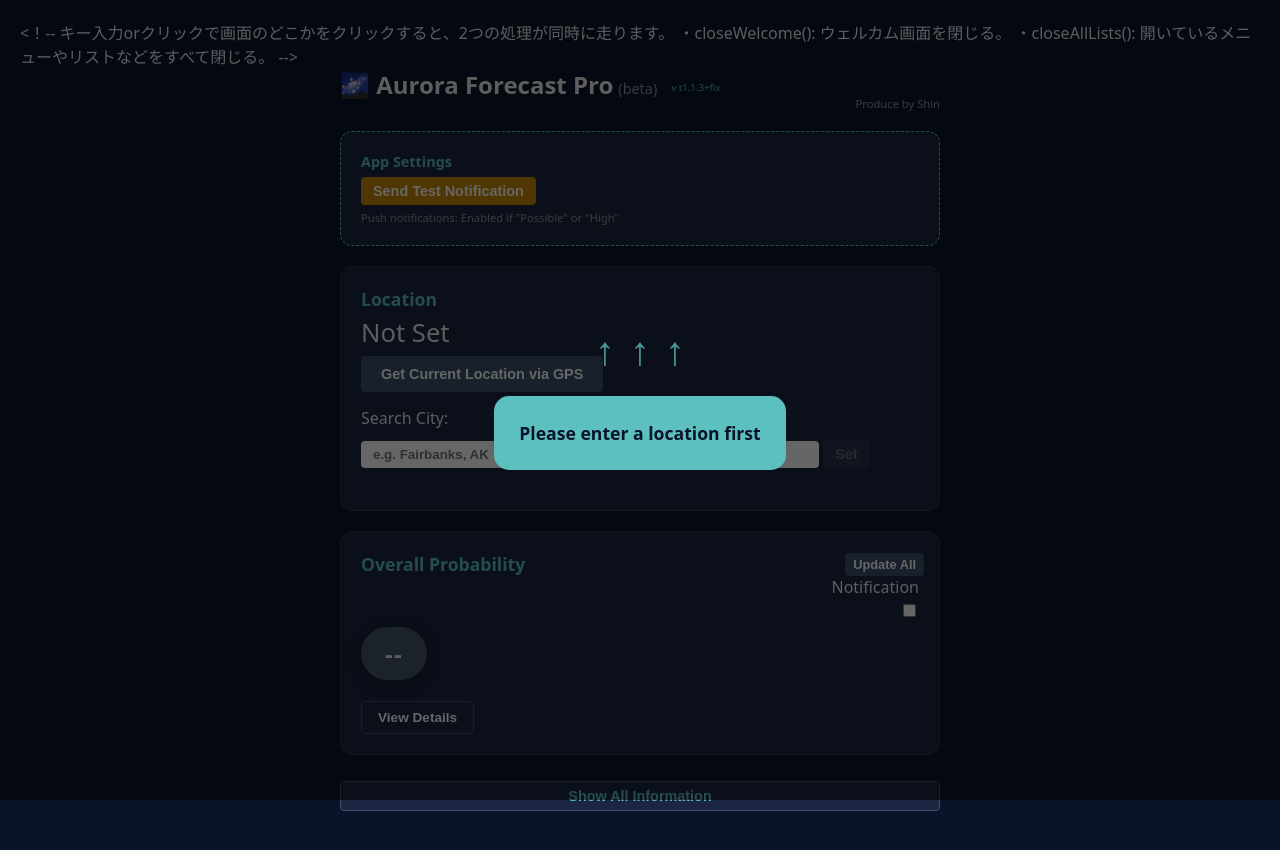
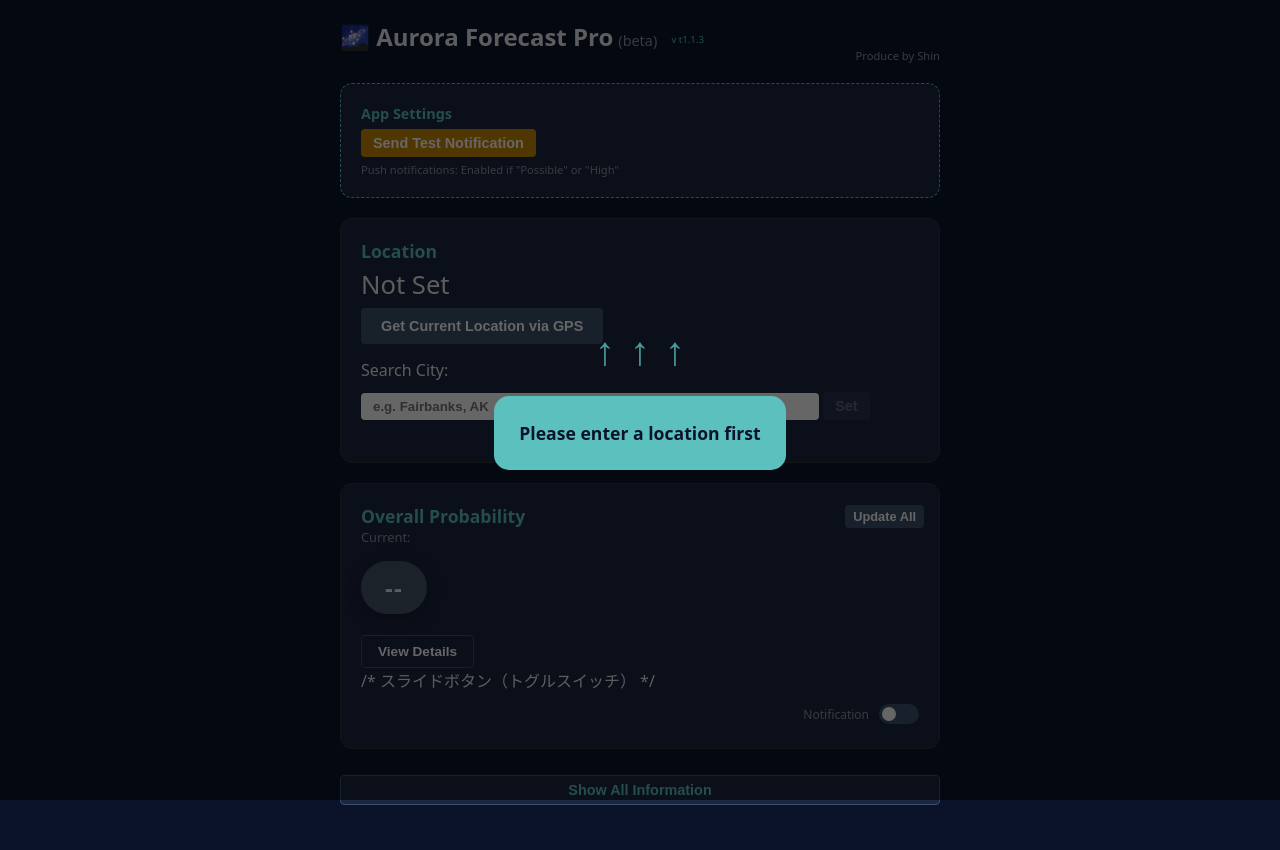
Before and after one commit to 299-Aurora-Project/Notification, a plain HTML site: page index.html in a window 1280 px wide. Drawn offline with nearby package versions, Linux system fonts and the light colour scheme.

Commit message:
Update index.html

```diff
--- a/index.html
+++ b/index.html
@@ -3,7 +3,7 @@
 <head>
 <meta charset="UTF-8">
 <meta name="viewport" content="width=device-width, initial-scale=1.0">
-<title>Aurora Forecast Pro v t1.1.3+fix</title>
+<title>Aurora Forecast Pro v t1.1.3</title>
 <link rel="manifest" href="manifest.json">
 <meta name="theme-color" content="#0b132b">
 <link rel="apple-touch-icon" href="icon.png">
@@ -64,20 +64,61 @@ pre { background:#0b132b; padding:12px; border-radius:8px; font-family: monospac
 #map-screen { display: none; position: fixed; top: 0; left: 0; width: 100vw; height: 100vh; z-index: 9999; background: #000; }
 #map { width: 100%; height: 100%; background: #000; }
 #back-btn { position: absolute; top: 90px; left: 10px; z-index: 10000; background: #21262d; border: 1px solid #30363d; color: white; padding: 8px 16px; }
-.toggle-btn { width: 100%; margin-bottom: 20px; background: #1c2541; border: 1px solid #3a506b; color: #5bc0be; }
-#hidden-data { display: none; }
-pre { background:#0b132b; padding:12px; border-radius:8px; font-family: monospace; font-size: 0.85em; overflow-x: auto; border: 1px solid #3a506b; }
 
 /* 通知設定用スタイル */
 .notification-card { border: 1px dashed #5bc0be !important; margin-top: 10px; }
 .btn-test { background: #ca8a04 !important; }
+
+/* スライドボタン（トグルスイッチ）のスタイル */
+.switch-container {
+    display: flex;
+    align-items: center;
+    justify-content: flex-end;
+    margin-top: 12px;
+    gap: 10px;
+}
+.switch-label {
+    font-size: 0.75rem;
+    color: #8b949e;
+}
+.switch {
+    position: relative;
+    display: inline-block;
+    width: 40px;
+    height: 20px;
+}
+.switch input {
+    opacity: 0;
+    width: 0;
+    height: 0;
+}
+.slider {
+    position: absolute;
+    cursor: pointer;
+    top: 0; left: 0; right: 0; bottom: 0;
+    background-color: #3a506b;
+    transition: .4s;
+    border-radius: 20px;
+}
+.slider:before {
+    position: absolute;
+    content: "";
+    height: 14px;
+    width: 14px;
+    left: 3px;
+    bottom: 3px;
+    background-color: white;
+    transition: .4s;
+    border-radius: 50%;
+}
+input:checked + .slider {
+    background-color: #5bc0be;
+}
+input:checked + .slider:before {
+    transform: translateX(20px);
+}
 </style>
 </head>
-<！--
-キー入力orクリックで画面のどこかをクリックすると、2つの処理が同時に走ります。
-・closeWelcome(): ウェルカム画面を閉じる。
-・closeAllLists(): 開いているメニューやリストなどをすべて閉じる。
--->
 <body onkeydown="closeWelcome()" onclick="closeWelcome(); closeAllLists();">
 
 <div id="welcome-overlay">
@@ -90,7 +131,7 @@ pre { background:#0b132b; padding:12px; border-radius:8px; font-family: monospac
 <div id="home-screen" class="container">
     <div class="header-area">
         <div class="title-row">
-            <h1>🌌 Aurora Forecast Pro<span class="beta-suffix">(beta)</span> <span class="version">v t1.1.3+fix</span></h1>
+            <h1>🌌 Aurora Forecast Pro<span class="beta-suffix">(beta)</span> <span class="version">v t1.1.3</span></h1>
         </div>
         <div class="produce-by">Produce by Shin</div>
     </div>
@@ -116,22 +157,22 @@ pre { background:#0b132b; padding:12px; border-radius:8px; font-family: monospac
 
     <div class="card" id="card-main-result">
         <div id="total-label" class="label-main">Overall Probability</div>
+        <div id="total-sub-label" class="label-sub-current">Current:</div>
+        <div id="result" class="badge badge-large low">--</div>
+        <div style="margin-top: 15px;">
+            <button onclick="openModal(); event.stopPropagation();" style="font-size: 0.85em; background: #1c2541; border: 1px solid #3a506b; padding: 8px 16px;">View Details</button>
+        </div>
+        <button id="btn-update-all" class="refresh-btn" onclick="updateAll(); event.stopPropagation();">Update All</button>
 
-    <div style="display: flex; flex-direction: column; align-items: flex-end; z-index: 20;">
+/* スライドボタン（トグルスイッチ） */
+        <div class="switch-container">
             <span class="switch-label">Notification</span>
             <label class="switch">
-            <input type="checkbox" id="notif-toggle" onchange="handleNotifToggle(this)">
+                <input type="checkbox" id="notif-toggle" onclick="event.stopPropagation();">
                 <span class="slider"></span>
             </label>
         </div>
 
-    <div id="result" class="badge badge-large low">--</div>
-
-    <div style="margin-top: 15px;">
-        <button onclick="openModal(); event.stopPropagation();" style="font-size: 0.85em; background: #1c2541; border: 1px solid #3a506b; padding: 8px 16px;">View Details</button>
-    </div>
-
-    <button id="btn-update-all" class="refresh-btn" onclick="updateAll(); event.stopPropagation();">Update All</button>
         <div id="time-update-all" class="last-updated"></div>
     </div>
 
```
Lines whose indentation alone changed are shown as unchanged.
